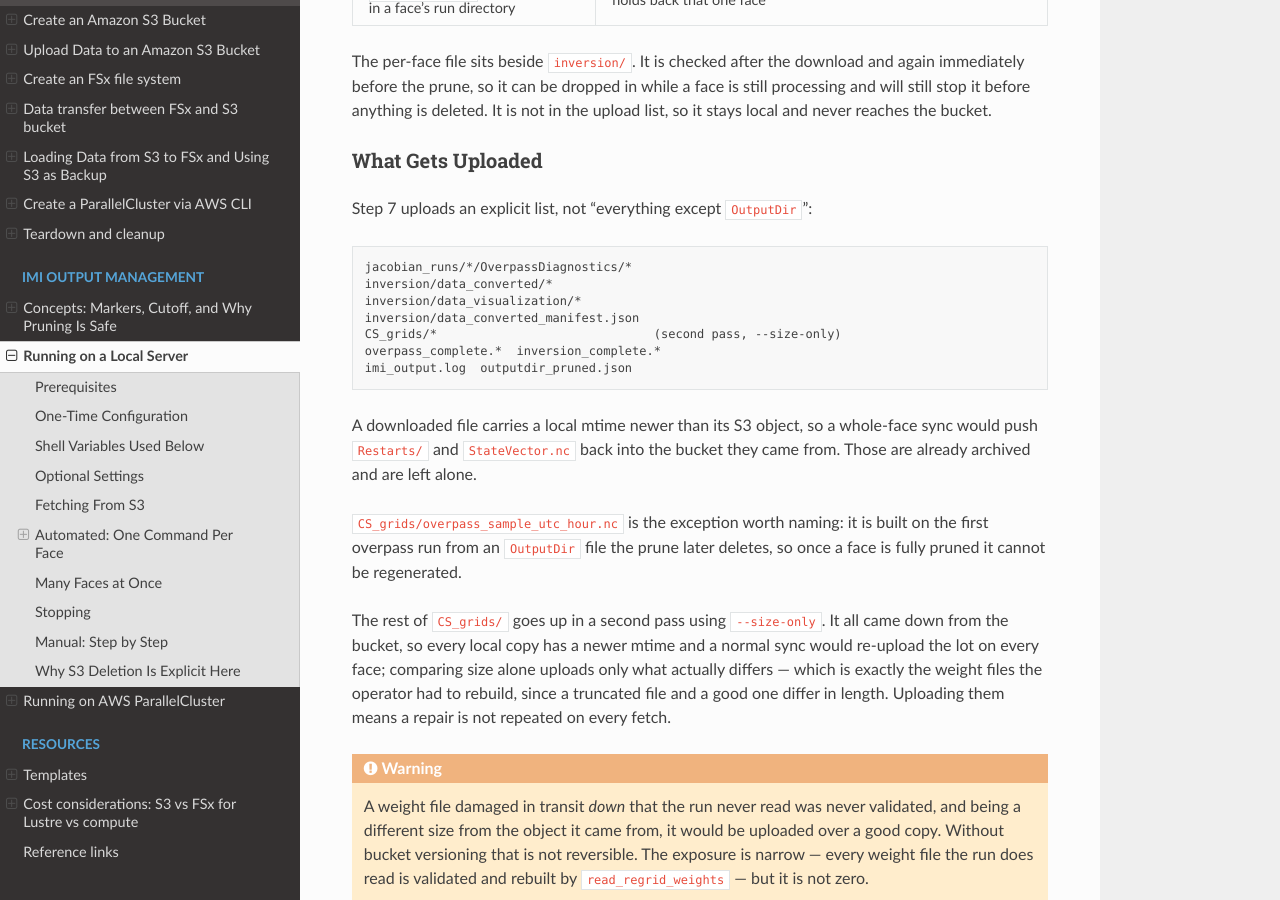
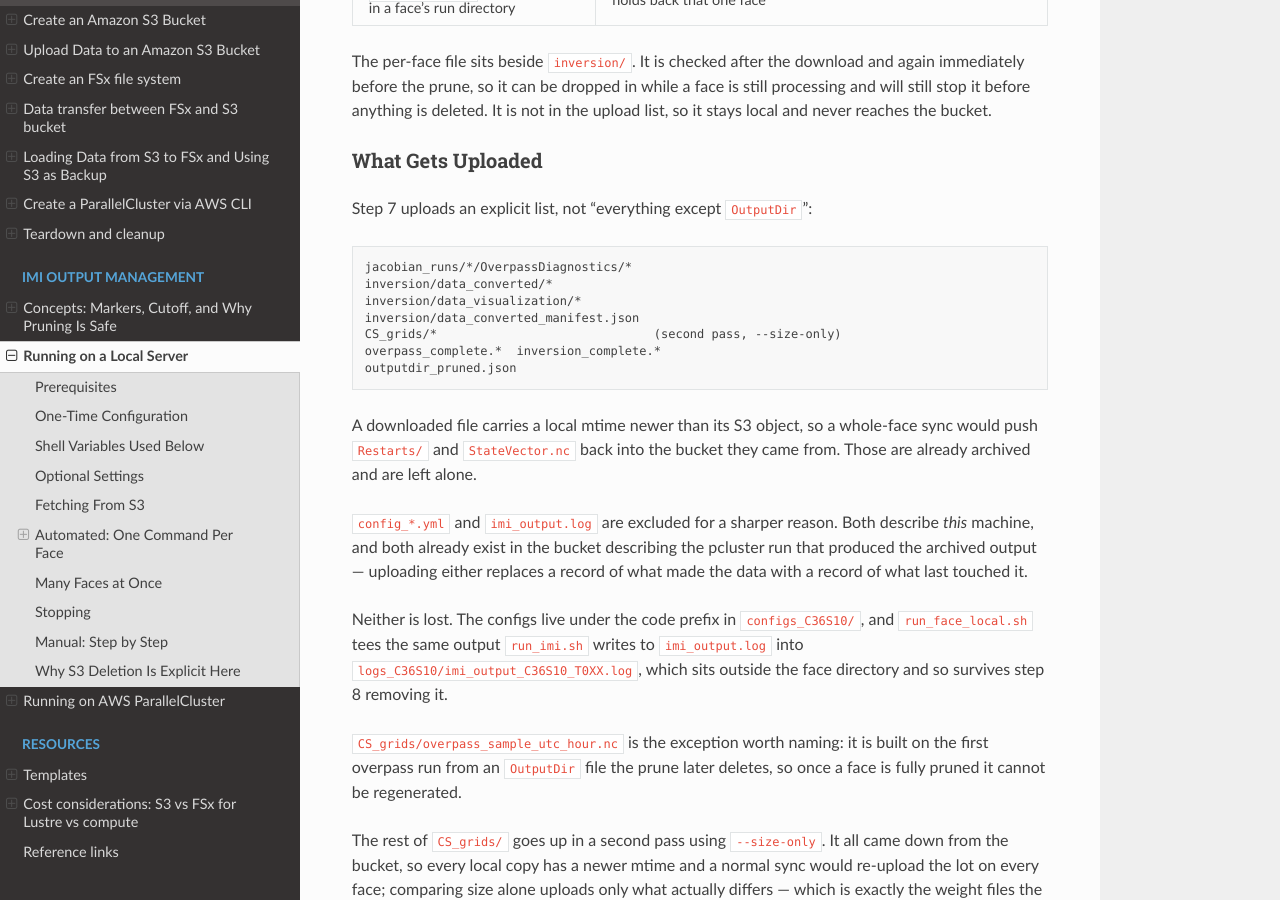
Before and after one commit to 1Dandan/learning-aws, a Sphinx documentation site: the page built from docs/source/imi/local-server.rst, in a window 1280 px wide and 900 px high, scrolled down 7743 px. Built offline with Sphinx 7.4.7 and the Read the Docs theme 3.1.0, drawn with Linux system fonts in a browser that asks for light colours.

Commit message:
Stop uploading the config and the run log with a face's products
Both describe the machine that ran the postprocessing, and both already exist
in the bucket describing the pcluster run that produced the archived output.
Uploading either replaced a record of what made the data with a record of what
last touched it -- which is what happened to T005 and T013, whose configs in S3
now name Cannon paths and partitions.

Neither is lost. The configs live under the code prefix in configs_C36S10/, and
run_face_local.sh tees the same output run_imi.sh writes to imi_output.log into
logs_C36S10/, outside the face directory, so it survives step 8.

Co-Authored-By: Claude Opus 5 (1M context) <noreply@anthropic.com>

```diff
--- a/docs/source/imi/local-server.rst
+++ b/docs/source/imi/local-server.rst
@@ -440,11 +440,21 @@ Step 7 uploads an explicit list, not "everything except ``OutputDir``":
   inversion/data_converted_manifest.json
   CS_grids/*                              (second pass, --size-only)
   overpass_complete.*  inversion_complete.*
-  imi_output.log  outputdir_pruned.json
+  outputdir_pruned.json
 
 A downloaded file carries a local mtime newer than its S3 object, so a
 whole-face sync would push ``Restarts/`` and ``StateVector.nc`` back into the
 bucket they came from. Those are already archived and are left alone.
+
+``config_*.yml`` and ``imi_output.log`` are excluded for a sharper reason. Both
+describe *this* machine, and both already exist in the bucket describing the
+pcluster run that produced the archived output — uploading either replaces a
+record of what made the data with a record of what last touched it.
+
+Neither is lost. The configs live under the code prefix in ``configs_C36S10/``,
+and ``run_face_local.sh`` tees the same output ``run_imi.sh`` writes to
+``imi_output.log`` into ``logs_C36S10/imi_output_C36S10_T0XX.log``, which sits
+outside the face directory and so survives step 8 removing it.
 
 ``CS_grids/overpass_sample_utc_hour.nc`` is the exception worth naming: it is
 built on the first overpass run from an ``OutputDir`` file the prune later
```
